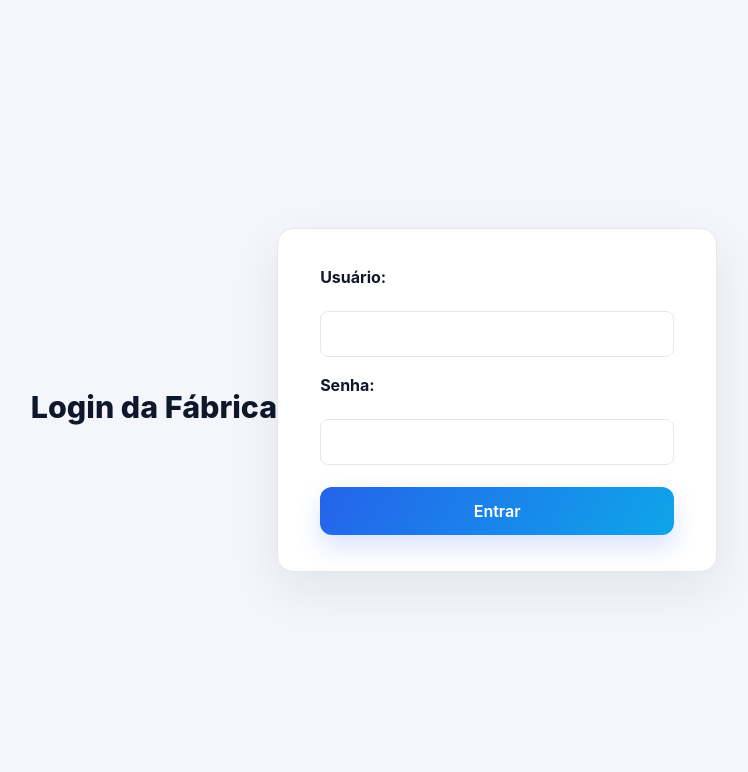
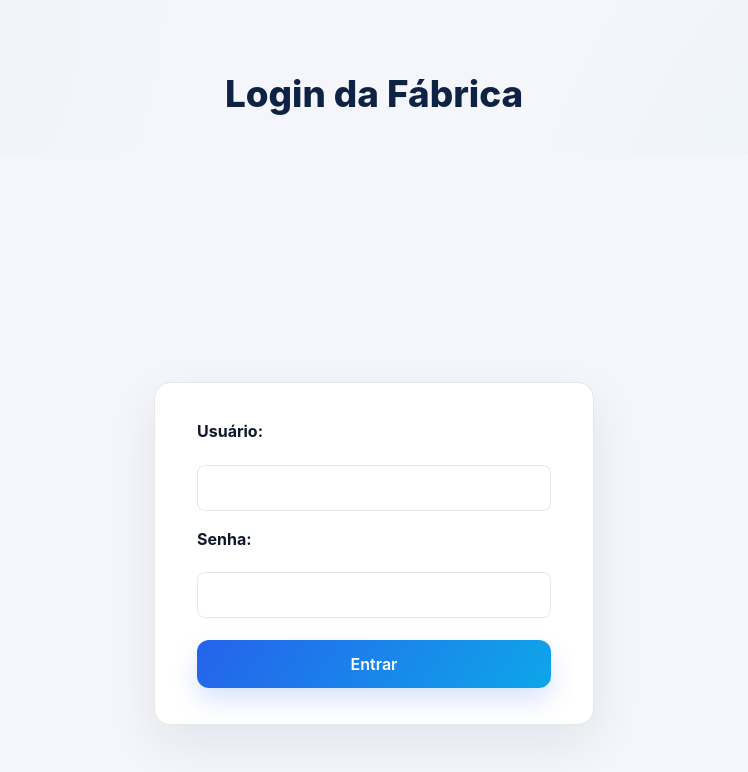
Before and after one commit to vitor-assuncao/TCC, a React app in the folder frontend/: page /fabrica-login in a window 1280 px wide. Shown: the top 772 px of the page, without its empty margins (266-1014 px from the left). Built offline with nearby package versions, Linux system fonts and the light colour scheme; the HTML template or start-up script is replaced by a standard one.

Commit message:
fix visual login fabrica

```diff
--- a/frontend/src/modules/autenticação/FabricaLogin.css
+++ b/frontend/src/modules/autenticação/FabricaLogin.css
@@ -56,3 +56,19 @@
     font-size: 1.6rem;
   }
 }
+
+.fabrica-login-page {
+  width: 100%;
+  min-height: 100vh;
+  display: flex;
+  flex-direction: column;
+  align-items: center;
+  padding-top: 40px;
+}
+
+.titulo-topo {
+  font-size: 2.3rem;
+  font-weight: 800;
+  margin-bottom: 30px;
+  color: #0e2244;
+}
--- a/frontend/src/modules/autenticação/FabricaLogin.jsx
+++ b/frontend/src/modules/autenticação/FabricaLogin.jsx
@@ -24,9 +24,12 @@ const FabricaLogin = () => {
   };
 
   return (
+    <div className="fabrica-login-page">
+
+      {/* 🔥 Texto fixo no topo */}
+      <h1 className="titulo-topo">Login da Fábrica</h1>
+
       <div className="fabrica-login-container">
-      <h2>Login da Fábrica</h2>
-
         <form onSubmit={handleLogin} className="fabrica-login-form">
           <label>Usuário:</label>
           <input
@@ -47,6 +50,7 @@ const FabricaLogin = () => {
           <button type="submit">Entrar</button>
         </form>
       </div>
+    </div>
   );
 };
 
```
Lines whose indentation alone changed are shown as unchanged.
